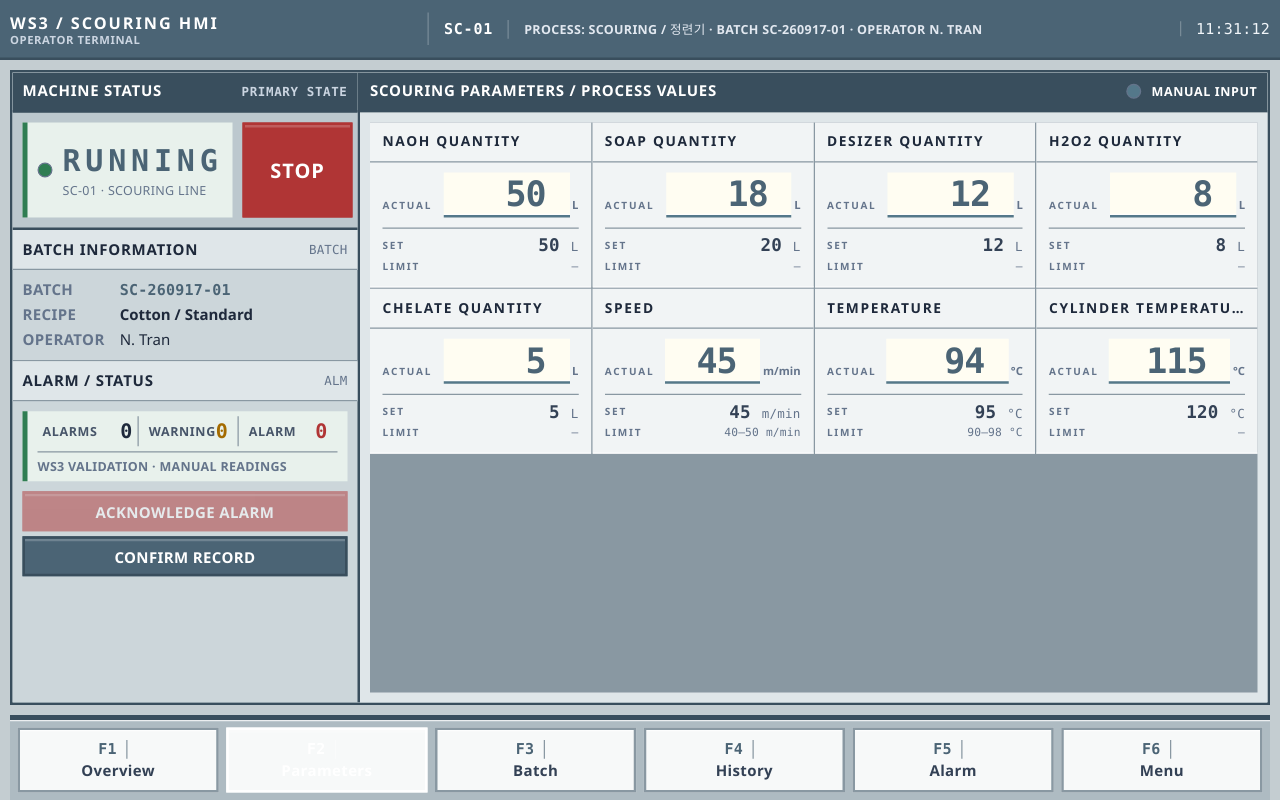
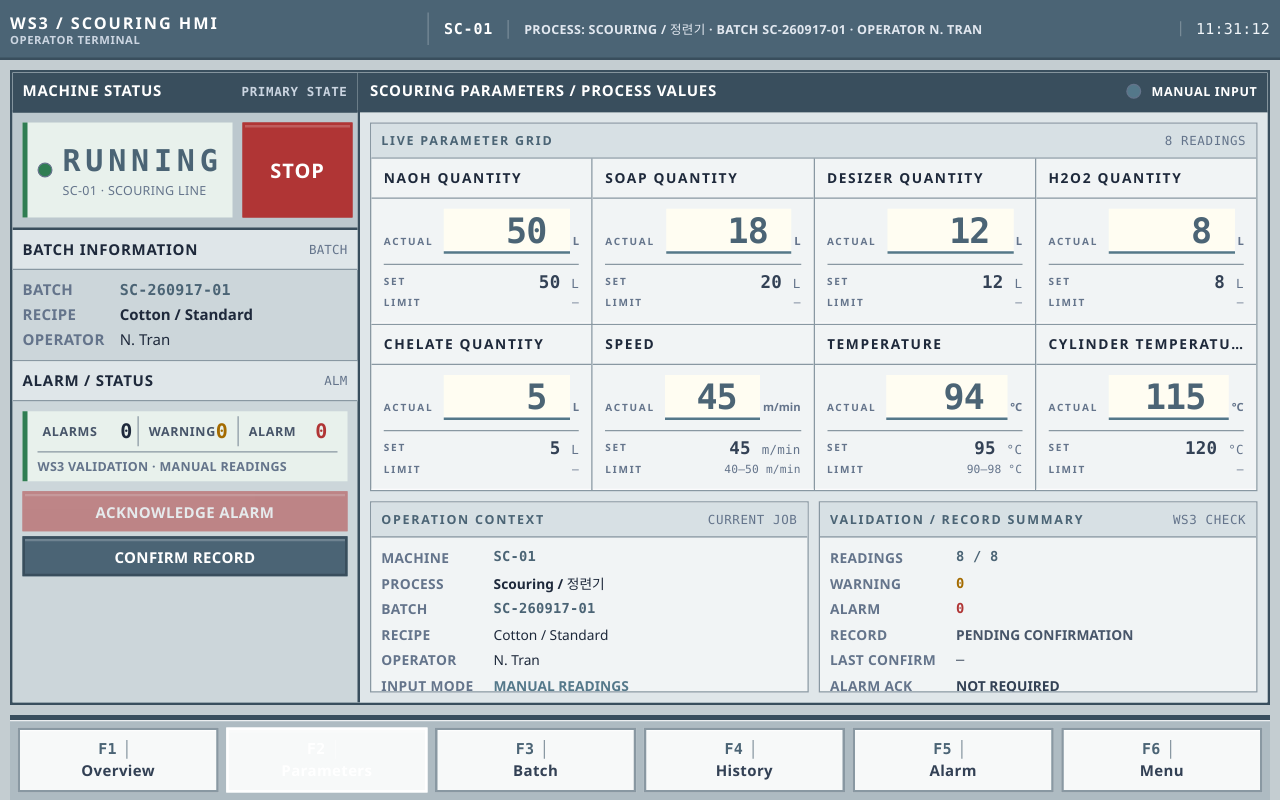
Before and after one commit to Tran-Tr-Khai/ws3-prod-sys, a React (Vite) app in the folder frontend/: page /machine/scouring in a window 1280 px wide. Built offline with nearby package versions, Linux system fonts and the light colour scheme; no server answers.

Commit message:
fix(scouring): recompose operator workspace

```diff
--- a/frontend/src/features/machines/ScouringHMIPage.tsx
+++ b/frontend/src/features/machines/ScouringHMIPage.tsx
@@ -97,7 +97,49 @@ export function ScouringHMIPage() {
         </aside>
         <section className="flex min-h-0 min-w-0 flex-col bg-panel">
           <header className="flex min-h-8 items-center justify-between border-b-2 border-industrialDark bg-industrialDark px-2 py-1 text-white"><h2 className="text-xs font-bold uppercase tracking-wider">Scouring parameters / Process values</h2><span className="flex items-center gap-2 text-[10px] font-bold uppercase tracking-wider"><StatusLamp status="info" showLabel={false} /> MANUAL INPUT</span></header>
-          <div className="min-h-0 flex-1 bg-surfaceMuted p-2"><div className="grid h-full grid-cols-2 grid-rows-[auto_auto_auto_auto] content-start items-start gap-px bg-line lg:grid-cols-4 lg:grid-rows-[auto_auto]">{validatedParameters.map((parameter) => <ParameterSetpoint key={parameter.label} {...parameter} actual={actualValues[parameter.label]} actualEditable onActualChange={(value) => updateActualValue(parameter.label, value)} onInvalidInput={() => logInvalidInput(parameter)} />)}</div></div>
+          <div className="min-h-0 flex-1 overflow-hidden bg-surfaceMuted p-2">
+            <div className="flex h-full min-h-0 flex-col gap-2">
+              <section className="min-h-0 flex-none overflow-hidden border border-line bg-hmiInstrument">
+                <div className="flex min-h-7 items-center justify-between border-b border-line bg-[#d7e0e4] px-2 py-1">
+                  <h3 className="text-[10px] font-bold uppercase tracking-[0.14em] text-industrial">Live parameter grid</h3>
+                  <span className="font-mono text-[10px] uppercase tracking-wider text-slate-500">8 readings</span>
+                </div>
+                <div className="grid grid-cols-2 content-start items-start gap-px bg-line lg:grid-cols-4">
+                  {validatedParameters.map((parameter) => <ParameterSetpoint key={parameter.label} {...parameter} actual={actualValues[parameter.label]} actualEditable onActualChange={(value) => updateActualValue(parameter.label, value)} onInvalidInput={() => logInvalidInput(parameter)} />)}
+                </div>
+              </section>
+              <div className="grid min-h-0 flex-1 grid-cols-1 gap-2 lg:grid-cols-2">
+                <section className="min-h-0 overflow-hidden border border-line bg-hmiInstrument">
+                  <header className="flex min-h-7 items-center justify-between border-b border-line bg-[#d7e0e4] px-2 py-1">
+                    <h3 className="text-[10px] font-bold uppercase tracking-[0.14em] text-industrial">Operation context</h3>
+                    <span className="font-mono text-[10px] uppercase tracking-wider text-slate-500">Current job</span>
+                  </header>
+                  <div className="grid grid-cols-[auto_1fr] gap-x-4 gap-y-1 px-2 py-2 text-[11px]">
+                    <span className="font-bold uppercase tracking-wide text-slate-500">Machine</span><span className="font-mono font-bold text-industrial">SC-01</span>
+                    <span className="font-bold uppercase tracking-wide text-slate-500">Process</span><span className="font-semibold">Scouring / 정련기</span>
+                    <span className="font-bold uppercase tracking-wide text-slate-500">Batch</span><span className="font-mono font-bold text-industrial">SC-260917-01</span>
+                    <span className="font-bold uppercase tracking-wide text-slate-500">Recipe</span><span>Cotton / Standard</span>
+                    <span className="font-bold uppercase tracking-wide text-slate-500">Operator</span><span>N. Tran</span>
+                    <span className="font-bold uppercase tracking-wide text-slate-500">Input mode</span><span className="font-semibold uppercase text-info">Manual readings</span>
+                  </div>
+                </section>
+                <section className="min-h-0 overflow-hidden border border-line bg-hmiInstrument">
+                  <header className="flex min-h-7 items-center justify-between border-b border-line bg-[#d7e0e4] px-2 py-1">
+                    <h3 className="text-[10px] font-bold uppercase tracking-[0.14em] text-industrial">Validation / record summary</h3>
+                    <span className="font-mono text-[10px] uppercase tracking-wider text-slate-500">WS3 check</span>
+                  </header>
+                  <div className="grid grid-cols-[auto_1fr] gap-x-4 gap-y-1 px-2 py-2 text-[11px]">
+                    <span className="font-bold uppercase tracking-wide text-slate-500">Readings</span><span className="font-mono font-bold text-industrial">{validatedParameters.length} / {validatedParameters.length}</span>
+                    <span className="font-bold uppercase tracking-wide text-slate-500">Warning</span><span className="font-mono font-bold text-warning">{warningCount}</span>
+                    <span className="font-bold uppercase tracking-wide text-slate-500">Alarm</span><span className="font-mono font-bold text-alarm">{alarmCount}</span>
+                    <span className="font-bold uppercase tracking-wide text-slate-500">Record</span><span className="font-semibold uppercase text-slate-600">{savedRecord ? 'Confirmed / saved' : 'Pending confirmation'}</span>
+                    <span className="font-bold uppercase tracking-wide text-slate-500">Last confirm</span><span className="font-mono text-slate-700">{savedRecord ? new Date(savedRecord.timestamp).toLocaleTimeString('vi-VN') : '—'}</span>
+                    <span className="font-bold uppercase tracking-wide text-slate-500">Alarm ack</span><span className="font-semibold uppercase text-slate-700">{alarmCount === 0 ? 'Not required' : alarmAcknowledged ? 'Acknowledged' : 'Required'}</span>
+                  </div>
+                </section>
+              </div>
+            </div>
+          </div>
         </section>
       </div>
     </div>
```
